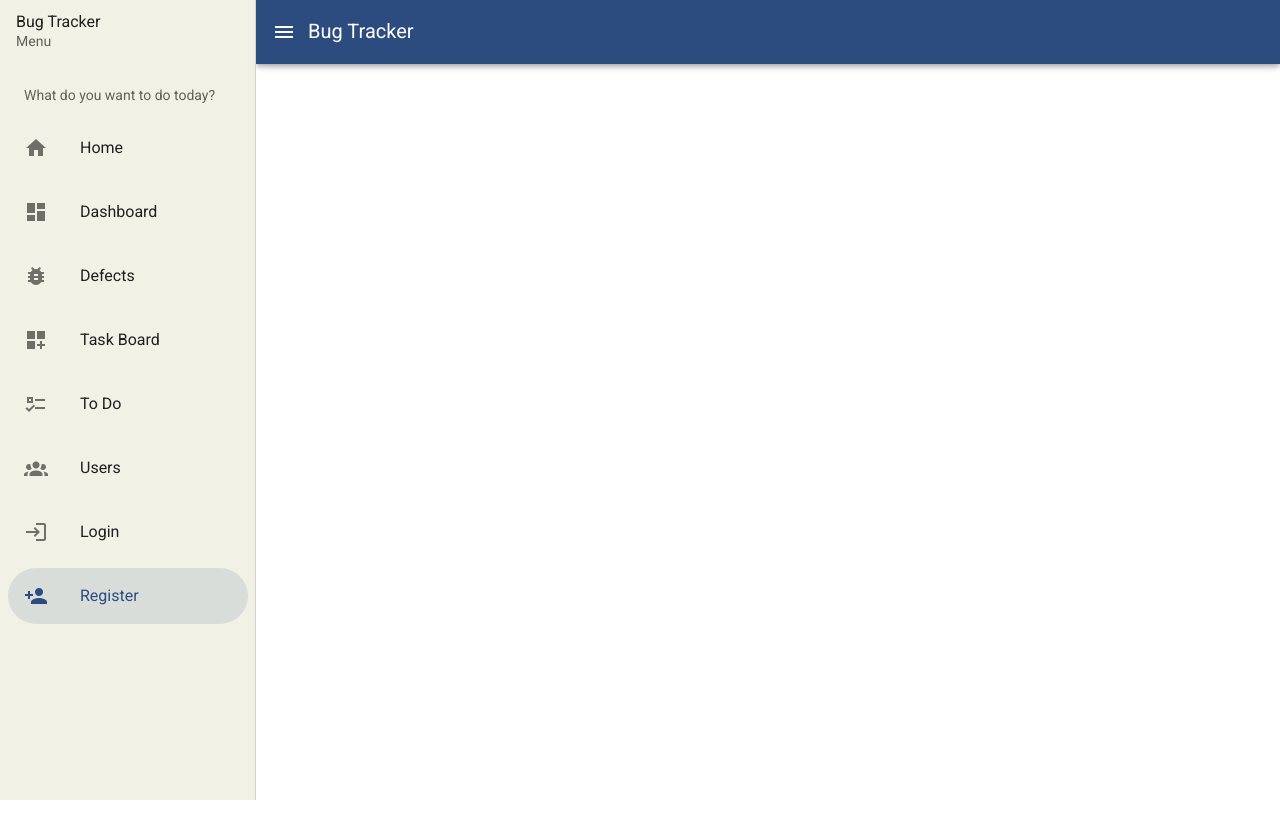
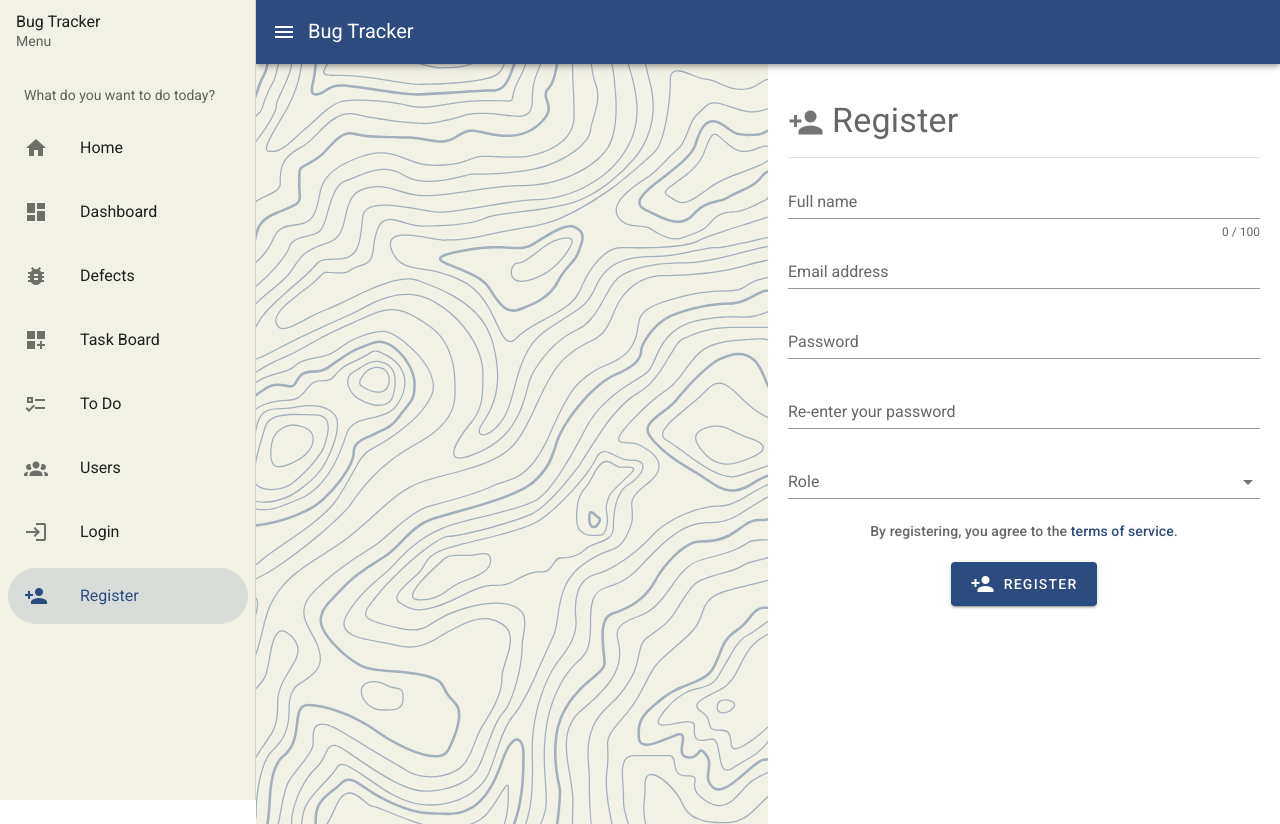
Before and after one commit to sandeep-menon/bug-tracker, a Vue app in the folder client/: page /register in a window 1280 px wide. Before the commit the page ends 800 px from the top, so only its background shows below. Built offline with nearby package versions, Linux system fonts and the light colour scheme.

Commit message:
register page

```diff
--- a/client/src/router/index.js
+++ b/client/src/router/index.js
@@ -1,6 +1,7 @@
 import Vue from 'vue'
 import VueRouter from 'vue-router'
 import Home from '../views/Home.vue'
+import Register from '../views/Register.vue'
 
 Vue.use(VueRouter)
 
@@ -11,12 +12,9 @@ const routes = [
     component: Home
   },
   {
-    path: '/about',
-    name: 'About',
-    // route level code-splitting
-    // this generates a separate chunk (about.[hash].js) for this route
-    // which is lazy-loaded when the route is visited.
-    component: () => import(/* webpackChunkName: "about" */ '../views/About.vue')
+    path: '/register',
+    name: 'Register',
+    component: Register
   }
 ]
 
--- a/client/src/views/About.vue
+++ /dev/null
@@ -1,5 +0,0 @@
-<template>
-  <div class="about">
-    <h1>This is an about page</h1>
-  </div>
-</template>
--- a/client/src/views/Home.vue
+++ b/client/src/views/Home.vue
@@ -44,7 +44,7 @@
 
             <v-card-actions>
               <v-spacer></v-spacer>
-              <v-btn color="primary" text><v-icon class="mr-2">mdi-github</v-icon>View Source Code</v-btn>
+              <v-btn color="primary" text @click="viewSourceCode()"><v-icon class="mr-2">mdi-github</v-icon>View Source Code</v-btn>
             </v-card-actions>
           </v-card>
         </v-col>
@@ -57,6 +57,11 @@
 <script>
   export default {
     name: 'Home',
+    methods: {
+      viewSourceCode() {
+        window.open("https://github.com/sandeep-menon/bug-tracker");
+      },
+    },
   }
 </script>
 
--- /dev/null
+++ b/client/src/views/Register.vue
@@ -0,0 +1,117 @@
+<template>
+  <v-container style="height: 100%;" class="pa-0">
+      <v-row class="ma-0">
+        <v-col cols="12" md="6" xs="12" class="d-none d-md-flex pa-0" style="height: 95vh;">
+          <v-img src="../assets/topography.svg" style="background-color: #f1f1e6;"></v-img>
+        </v-col>
+        <v-col cols="12" md="6" xs="12" class="d-flex d-md-none pa-0">
+          <v-img src="../assets/topography.svg" style="background-color: #f1f1e6; height:200px;"></v-img>
+        </v-col>
+        <v-col cols="12" md="6" xs="12" class="pa-5">
+          <v-alert :type="this.alertType" border="left" dismissible v-if="this.alertMessage">{{ this.alertMessage }}</v-alert>
+          <div class="text-h4 text--secondary mt-4 mb-4"><v-icon class="mr-2" large>mdi-account-plus</v-icon>Register</div>
+          <v-divider></v-divider>
+          <v-container class="pa-0 mt-4">
+            <v-form ref="form" v-model="valid">
+              <v-text-field label="Full name" v-model="userData.userName" :rules="rulesForUserName" :counter="100"></v-text-field>
+              <v-text-field label="Email address" v-model="userData.userEmail" :rules="rulesForUserEmail"></v-text-field>
+              <v-text-field label="Password" v-model="userData.userPass1" type="password" :rules="rulesForUserPass1"></v-text-field>
+              <v-text-field label="Re-enter your password" v-model="userData.userPass2" type="password" :rules="rulesForUserPass2"></v-text-field>
+              <v-select label="Role" v-model="userData.userRole" :items="userRoles" :rules="rulesForUserRole"></v-select>
+              <p class="text-subtitle-2 text--secondary uppercase text-center">By registering, you agree to the <a @click="termsDialog = true;">terms of service</a>.</p>
+              <v-row class="mt-5 mb-5" style="justify-content: center;">
+                <v-btn color="primary" large @click="registerUser"><v-icon class="mr-2">mdi-account-plus</v-icon>Register</v-btn>
+              </v-row>
+            </v-form>
+          </v-container>
+        </v-col>
+      </v-row>
+
+      <v-dialog v-model="termsDialog" max-width="576px">
+        <v-card>
+          <v-card-title>Terms of service</v-card-title>
+          <v-card-text>
+            This is a sample web application, not to be used commercially.
+            Lorem ipsum dolor sit amet consectetur adipisicing elit. Iusto maiores aliquam neque dolor veniam omnis veritatis vitae beatae magni mollitia, velit quaerat quo hic quod nisi voluptates atque ratione at.
+            Ut deleniti illo rem voluptatum facere consequatur iure ea esse quo officiis natus blanditiis, accusamus adipisci at id cumque ad expedita. Aliquam vitae consequatur odio debitis ea quam, recusandae laborum?
+            Ullam beatae laborum quam quis voluptas repudiandae distinctio, non dolorum, modi voluptates dicta. Consectetur repellat maiores commodi, labore impedit facere inventore laboriosam, consequatur at qui cum laborum aperiam neque minima.
+            Delectus molestiae nostrum optio eligendi corporis ipsum magni asperiores sed, blanditiis explicabo officiis vel ex reprehenderit perspiciatis ipsa, magnam nihil consequuntur vitae voluptate eius impedit accusantium repellat quam! Vero, sint!
+            Perspiciatis recusandae odit, quae ipsa, excepturi ut obcaecati corporis optio, earum facilis fuga. Architecto, excepturi eius! Ut, quisquam ab aspernatur saepe, officiis nostrum, consequuntur dolorem amet itaque sed dolor quam!
+            Perferendis commodi amet numquam dolor velit cum modi excepturi itaque repellendus blanditiis sunt magnam illum, corporis quidem voluptatem, saepe a exercitationem vitae nostrum quae perspiciatis mollitia. Eum hic deserunt autem!
+            Aspernatur provident iusto est dolore unde ipsum blanditiis quod, mollitia esse beatae, hic assumenda repellendus voluptatem consectetur commodi at aliquid, itaque dolorum quisquam officia similique vero. Culpa, eius! Eveniet, aut?
+            At sed vitae asperiores, itaque, amet libero iusto est incidunt expedita ullam possimus id aliquam necessitatibus officia reprehenderit facilis maiores rerum. Sint rem dolorem amet eveniet nisi nobis facere assumenda.
+            Amet omnis itaque magni maiores quo? Nulla voluptatem temporibus culpa quia voluptas reiciendis necessitatibus repellendus adipisci? A natus, velit quibusdam molestiae neque exercitationem dignissimos delectus, ex aliquid fugit incidunt iste?
+            Provident temporibus tenetur deleniti harum sint ducimus accusamus ullam dicta fugiat non libero aliquam quisquam, odio neque eligendi accusantium ipsa dolores esse veniam fuga quo vero numquam. Sed, numquam et!
+          </v-card-text>
+          <v-card-actions>
+            <v-spacer></v-spacer>
+            <v-btn color="primary" text @click="termsDialog = false;">Close</v-btn>
+          </v-card-actions>
+        </v-card>
+      </v-dialog>
+  </v-container>
+</template>
+
+<script>
+export default {
+  name: 'Register',
+  data: () => ({
+    alertMessage: "",
+    alertType: "",
+    valid: true,
+    termsDialog: false,
+    userData: {
+      userName: "",
+      userEmail: "",
+      userPass1: "",
+      userPass2: "",
+      userRole: "",
+    },
+    userRoles: ['ADMIN', "DEV", "TEST"]
+  }),
+  computed: {
+    rulesForUserName: function(){
+      return [
+        value => !!value || "Required",
+        value => value.length <= 100 || "Maximum allowed length is 100"
+      ]
+    },
+    rulesForUserEmail: function() {
+      return [
+        value => !!value || "Required",
+        value => value.length <=100 || "Maximum allowed length is 100",
+        value => /.+@.+\..+/.test(value) || 'E-mail must be valid'
+      ]
+    },
+    rulesForUserPass1: function() {
+      return [
+        value => !!value || "Required"
+      ]
+    },
+    rulesForUserPass2: function() {
+      return [
+        value => !!value || "Required",
+        value => value === this.userData.userPass1 || "Passwords do not match"
+      ]
+    },
+    rulesForUserRole: function() {
+      return [
+        value => !!value || "Required"
+      ]
+    },
+  },
+  methods: {
+    registerUser() {
+      this.$refs.form.validate();
+      if(this.valid) {
+        this.alertType = "success";
+        this.alertMessage = "submitting data";
+      }
+    }
+  }
+}
+</script>
+
+<style scoped>
+
+</style>
```
Also changed, not shown: client/src/assets/topography.svg (added).
